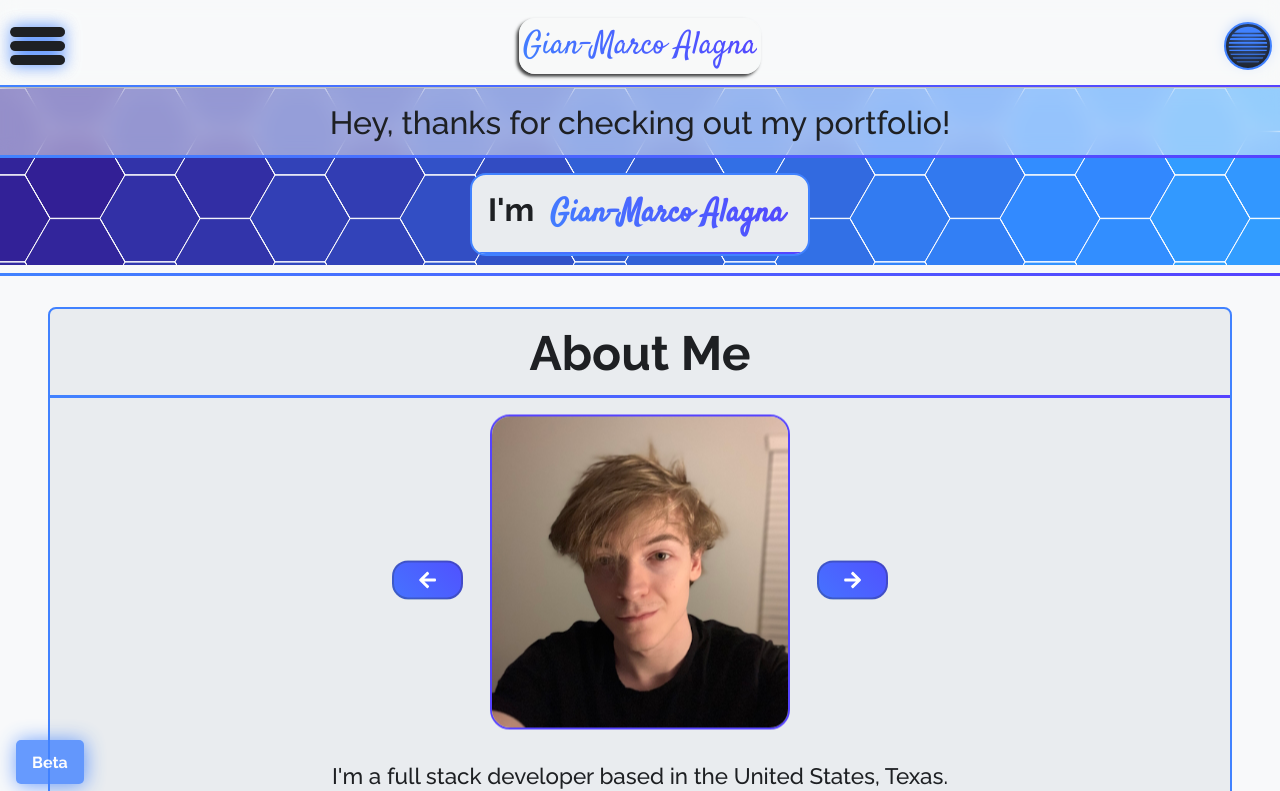
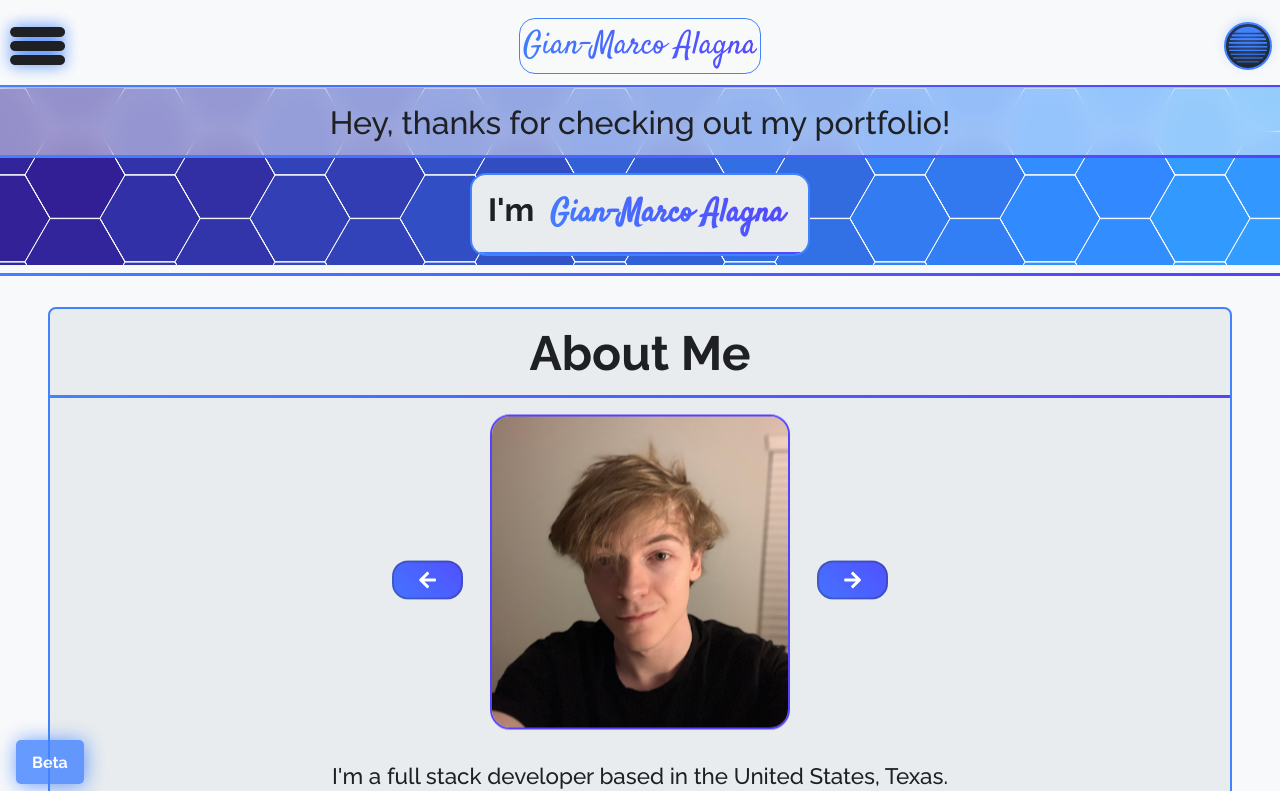
Before and after one commit to GianMarcoAlagna/Portfolio, a React (Vite) app: page / in a window 1280 px wide. Shown: the top 791 px of the page. Built offline with nearby package versions, Linux system fonts and the light colour scheme; a web font is replaced by a local one.

Commit message:
Changed name badge border

```diff
--- a/src/components/Navbar/Navbar.css
+++ b/src/components/Navbar/Navbar.css
@@ -48,14 +48,13 @@
   font-family: "Satisfy", cursive;
   font-size: 2rem;
   text-align: center;
-  border: 1px solid rgba(var(--bg-color-rgb), 0.5);
+  border: 1px solid rgba(var(--primary-color-rgb), 1);
   padding: 0.2rem;
   border-radius: 1rem;
   background-color: rgba(var(--bg-color-rgb), 0.5);
   min-height: 3rem;
   min-width: 8rem;
   transition: box-shadow 0.5s ease-in-out, transform 0.5s ease-in-out;
-  box-shadow: -0.15rem 0.15rem 0.2rem rgba(0, 0, 0, 0.75);
   &:hover {
     box-shadow: -0.5rem 0.5rem 1rem rgba(0, 0, 0, 0.75);
     transform: translate(0.15rem, -0.15rem);
```
